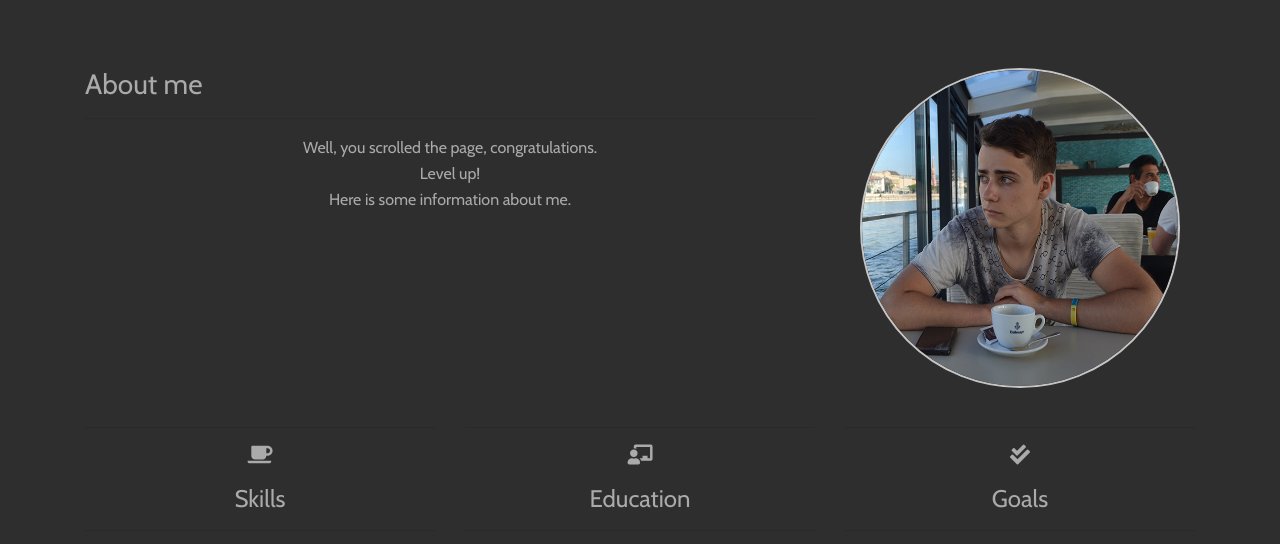
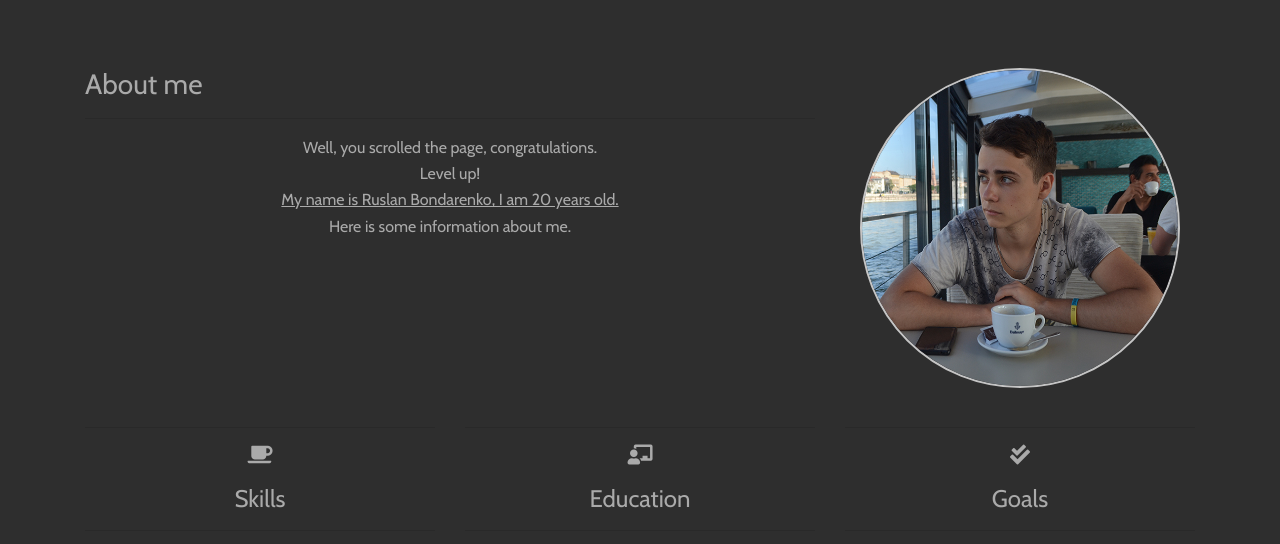
Before and after one commit to daertious/Daer, a plain HTML site: page index.html in a window 1280 px wide. Shown: the part 860-1404 px from the top of the page. Drawn offline with nearby package versions, Linux system fonts and the light colour scheme.

Commit message:
Add files via upload

```diff
--- a/index.html
+++ b/index.html
@@ -87,7 +87,7 @@
 						<div class="col-lg-8 col-md-12 col-sm-12 scrollflow -slide-top -opacity">
 							<h3>About me</h3>
 							<hr>
-							<div class="text-center"><p>Well, you scrolled the page, congratulations.<br>Level up!<br> Here is some information about me.</p></div>
+							<div class="text-center"><p>Well, you scrolled the page, congratulations.<br>Level up!<br> <u>My name is Ruslan Bondarenko, I am 20 years old.</u> <br> Here is some information about me.</p></div>
 						</div>
 						<div class="col-lg-4 col-md-12 col-sm-12 scrollflow -slide-top -opacity">
 							<div class="text-center"><img src="img/img-project-photo.jpg" alt=""></div>
```
